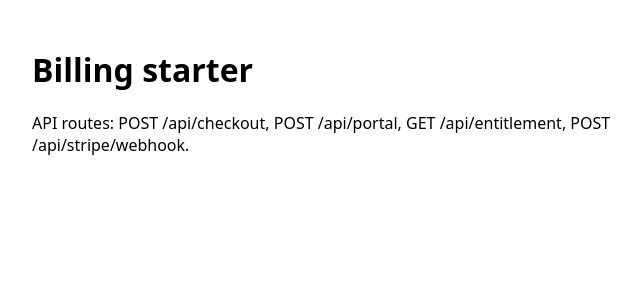
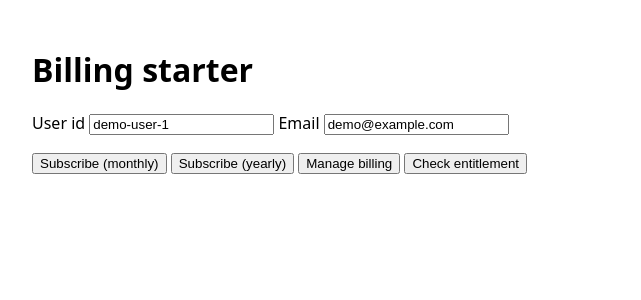
Before and after one commit to kienpt91/nextjs-stripe-billing-starter, a Next.js app: page / in a window 1280 px wide. Shown: the top 300 px of the page, without its empty margins (288-929 px from the left). Built offline with nearby package versions, Linux system fonts and the light colour scheme.

Commit message:
Add demo billing page and example environment file

```diff
--- /dev/null
+++ b/src/app/billing-panel.tsx
@@ -0,0 +1,47 @@
+'use client';
+
+import { useState } from 'react';
+
+/**
+ * Local demo UI. It identifies the user with the demo headers that the server only
+ * accepts when ALLOW_DEMO_AUTH=true. Replace it with your own pricing page and session.
+ */
+export function BillingPanel() {
+  const [userId, setUserId] = useState('demo-user-1');
+  const [email, setEmail] = useState('demo@example.com');
+  const [output, setOutput] = useState('');
+
+  async function call(path: string, method: 'GET' | 'POST', body?: unknown) {
+    const response = await fetch(path, {
+      method,
+      headers: { 'content-type': 'application/json', 'x-demo-user-id': userId, 'x-demo-user-email': email },
+      body: body === undefined ? undefined : JSON.stringify(body),
+    });
+    const data = (await response.json()) as { url?: string };
+    if (response.ok && data.url) {
+      window.location.assign(data.url);
+      return;
+    }
+    setOutput(`${response.status}\n${JSON.stringify(data, null, 2)}`);
+  }
+
+  return (
+    <section>
+      <p>
+        <label>
+          User id <input value={userId} onChange={(event) => setUserId(event.target.value)} />
+        </label>{' '}
+        <label>
+          Email <input value={email} onChange={(event) => setEmail(event.target.value)} />
+        </label>
+      </p>
+      <p>
+        <button onClick={() => call('/api/checkout', 'POST', { plan: 'monthly' })}>Subscribe (monthly)</button>{' '}
+        <button onClick={() => call('/api/checkout', 'POST', { plan: 'yearly' })}>Subscribe (yearly)</button>{' '}
+        <button onClick={() => call('/api/portal', 'POST', {})}>Manage billing</button>{' '}
+        <button onClick={() => call('/api/entitlement', 'GET')}>Check entitlement</button>
+      </p>
+      <pre>{output}</pre>
+    </section>
+  );
+}
--- a/src/app/page.tsx
+++ b/src/app/page.tsx
@@ -1,8 +1,20 @@
-export default function Home() {
+import { BillingPanel } from './billing-panel';
+
+const MESSAGES: Record<string, string> = {
+  success: 'Checkout finished. Access is granted when Stripe confirms the subscription by webhook, which can take a moment: use "Check entitlement".',
+  cancelled: 'Checkout was cancelled. Nothing was charged.',
+};
+
+export default async function Home({ searchParams }: { searchParams: Promise<{ checkout?: string | string[] }> }) {
+  const { checkout } = await searchParams;
+  // The query string is user input: only look up keys we defined, never inherited ones like "constructor".
+  const message = typeof checkout === 'string' && Object.hasOwn(MESSAGES, checkout) ? MESSAGES[checkout] : undefined;
+
   return (
     <main>
       <h1>Billing starter</h1>
-      <p>API routes: POST /api/checkout, POST /api/portal, GET /api/entitlement, POST /api/stripe/webhook.</p>
+      {message ? <p role="status">{message}</p> : null}
+      <BillingPanel />
     </main>
   );
 }
```
Also changed, not shown: tsconfig.json (+27 -5 lines), 1 other file (tests, documents, lock files or other folders).
